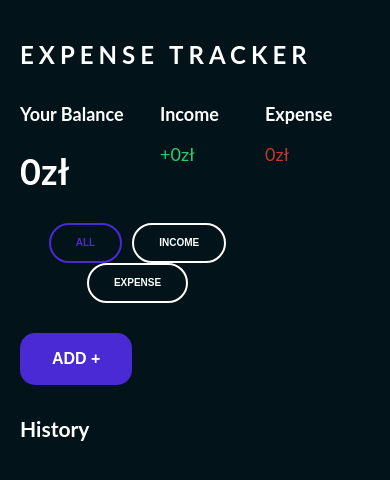
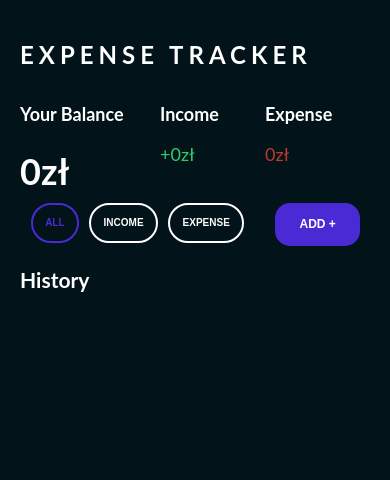
Before and after one commit to I-Gruszczynski/vue-expenseTracker, a Vue app: page / in a window 390 px wide. Shown: the top 480 px of the page. Built offline with nearby package versions, Linux system fonts and the light colour scheme; what oh-vue-icons would draw is missing.

Commit message:
Fix Filter styling in mobile version

```diff
--- a/src/assets/style.css
+++ b/src/assets/style.css
@@ -327,16 +327,25 @@ hr {
   .filter > ul {
     width: 70%;
     float: left;
-    margin: 20px 0px;
+    margin: 0px;
     text-align: center;
   }
   .filter > ul > li > button {
     font-size: 10px;
+    padding: 12.5px;
   }
+
   .filter-button {
     width: auto;
     float: left;
     text-align: center;
+  }
+  .filter-button > button {
+    width: 100%;
+    display: inline-block;
+    font-size: 12px;
+    padding: 12.5px;
+    margin: 0px 10px;
   }
   .list {
     width: 100%;
```
